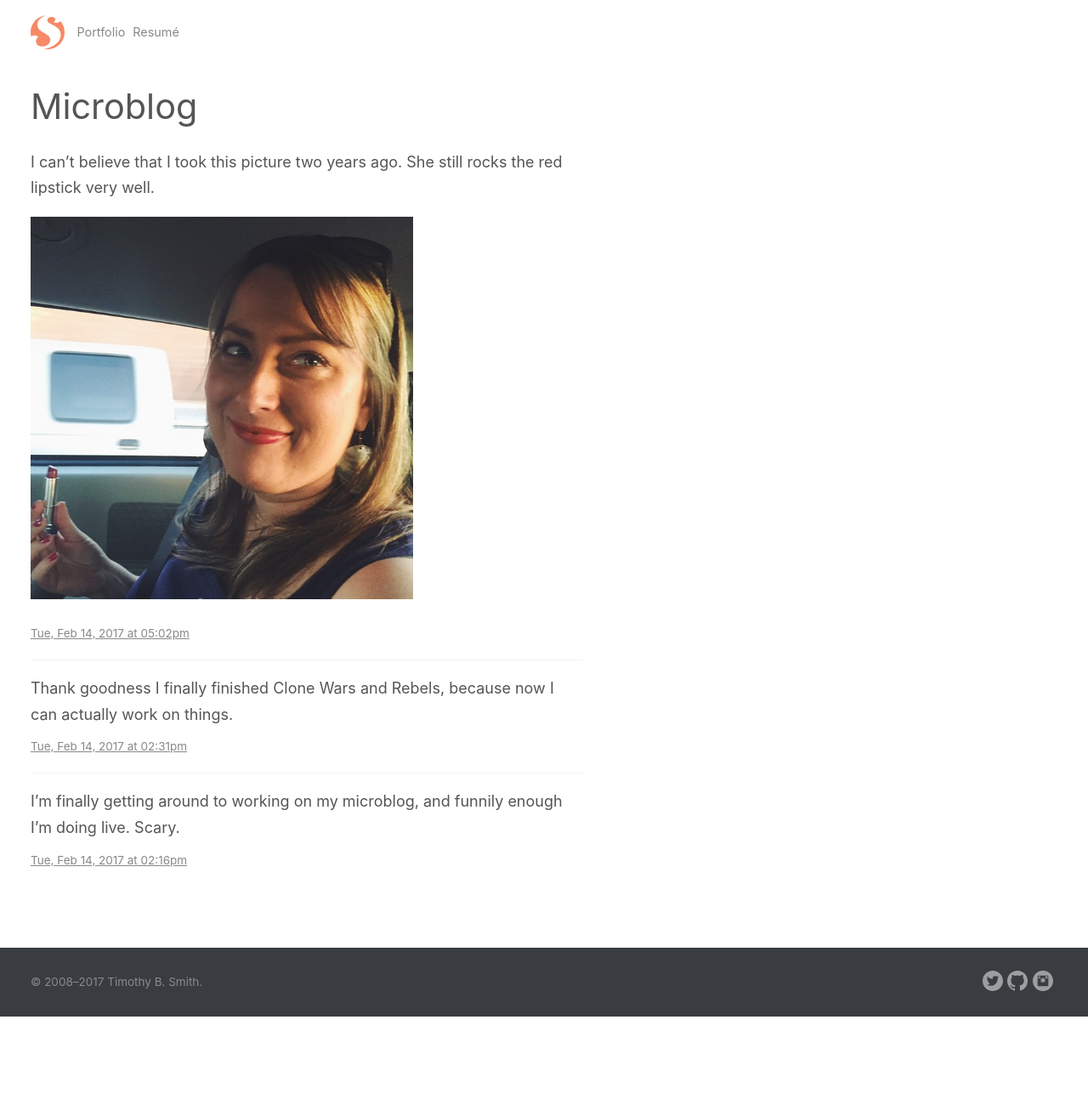
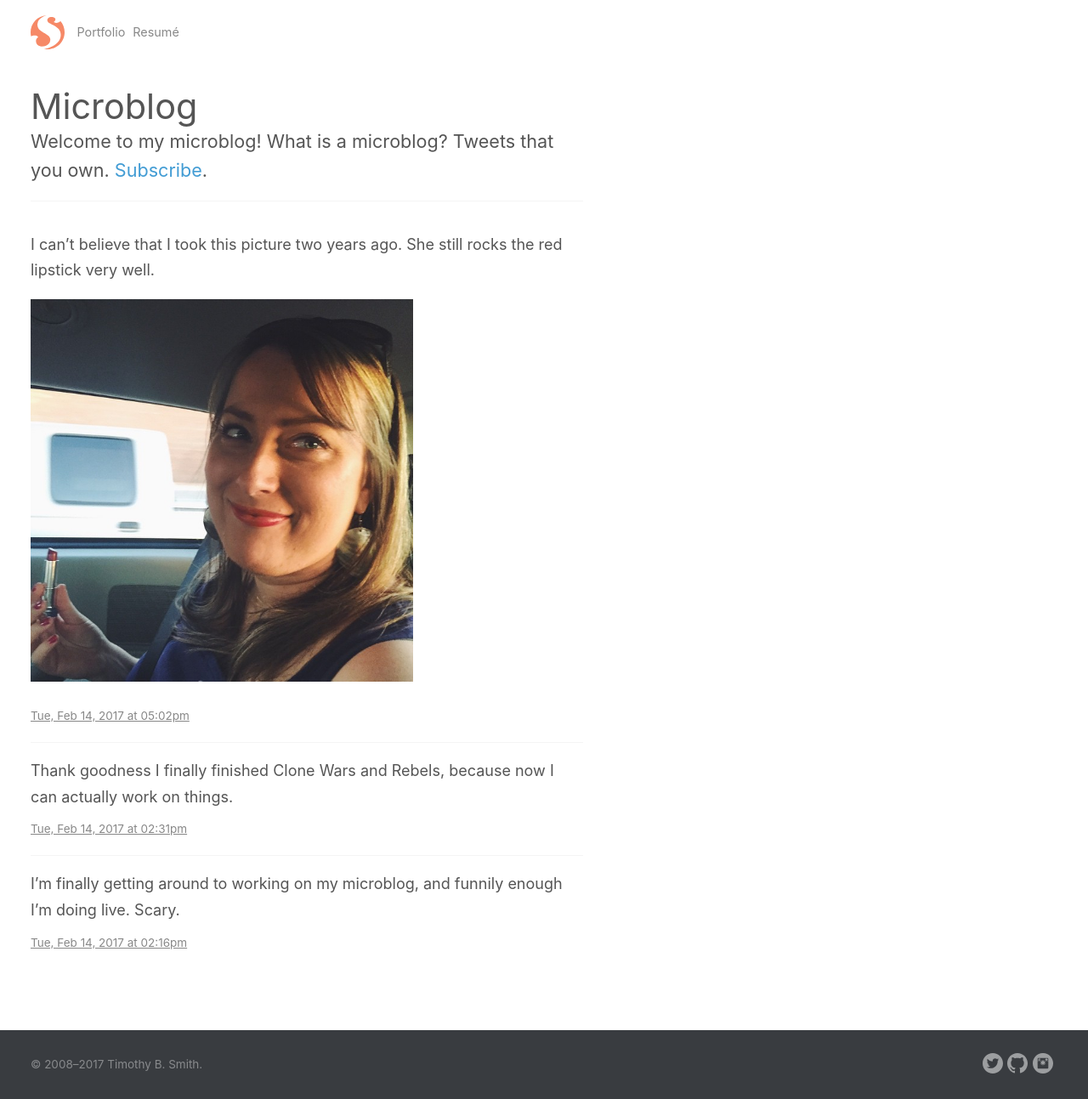
Before and after one commit to xavibenjamin/ttimsmith.com, a Jekyll site: the page built from microblog.html, in a window 1280 px wide. Shown: the whole page at 85% size. Built offline with Jekyll 4.4.1, drawn with Linux system fonts in a browser that asks for light colours; some web fonts are replaced; before the commit the page ends 1196 px from its top, so only the background shows below that.

Commit message:
Add page description

```diff
--- a/_layouts/page.html
+++ b/_layouts/page.html
@@ -8,6 +8,12 @@ layout: default
 <div class="contain">
   <header class="page__header">
     <h1>{{ page.title }}</h1>
+
+    {% if page.description %}
+    <div class="page__description">
+      {{ page.description | markdownify }}
+    </div>
+    {% endif %}
   </header>
 
   {{ content }}
--- a/microblog.html
+++ b/microblog.html
@@ -3,6 +3,8 @@ layout: page
 title:  Microblog
 seo_title: Tim Smith’s Microblog
 permalink: /microblog/
+description: >
+  Welcome to my microblog! What is a microblog? Tweets that you own. [Subscribe](/microblog.xml).
 ---
 
 <section class="microblog-posts">
```
